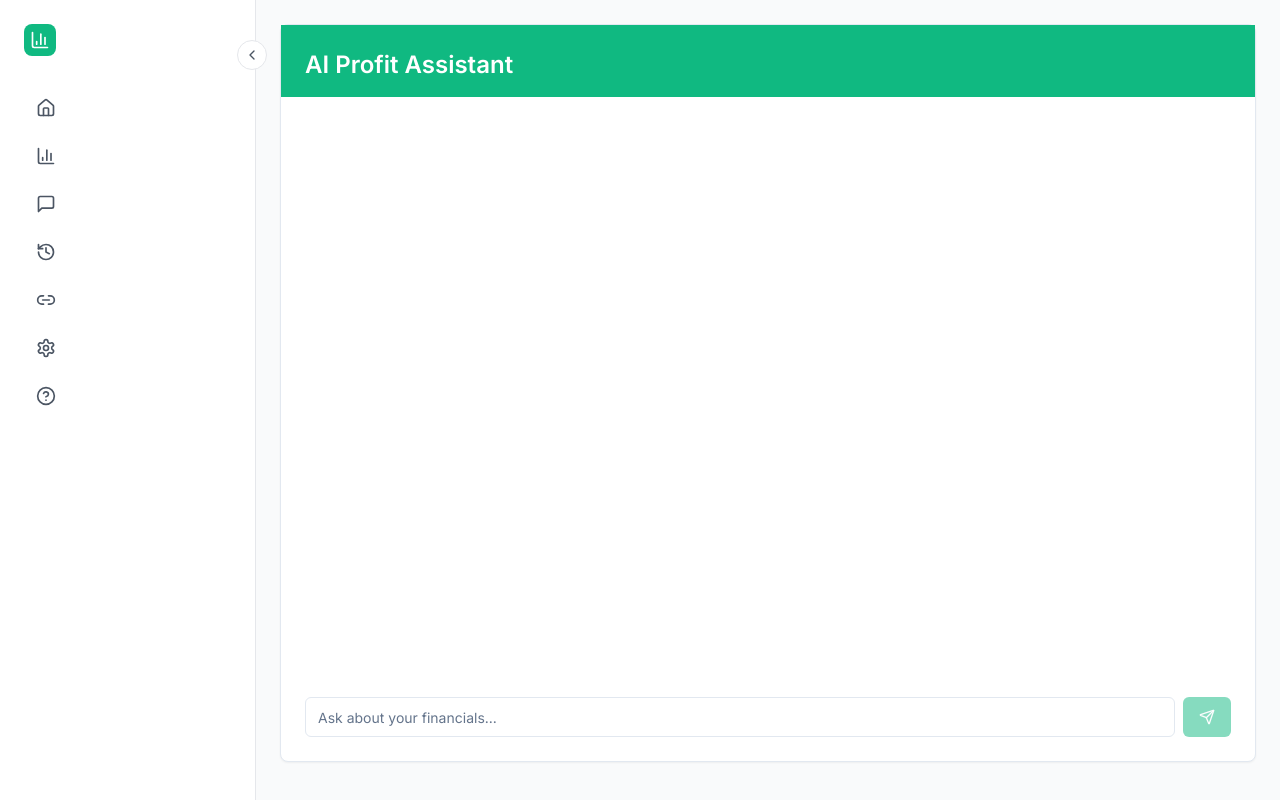
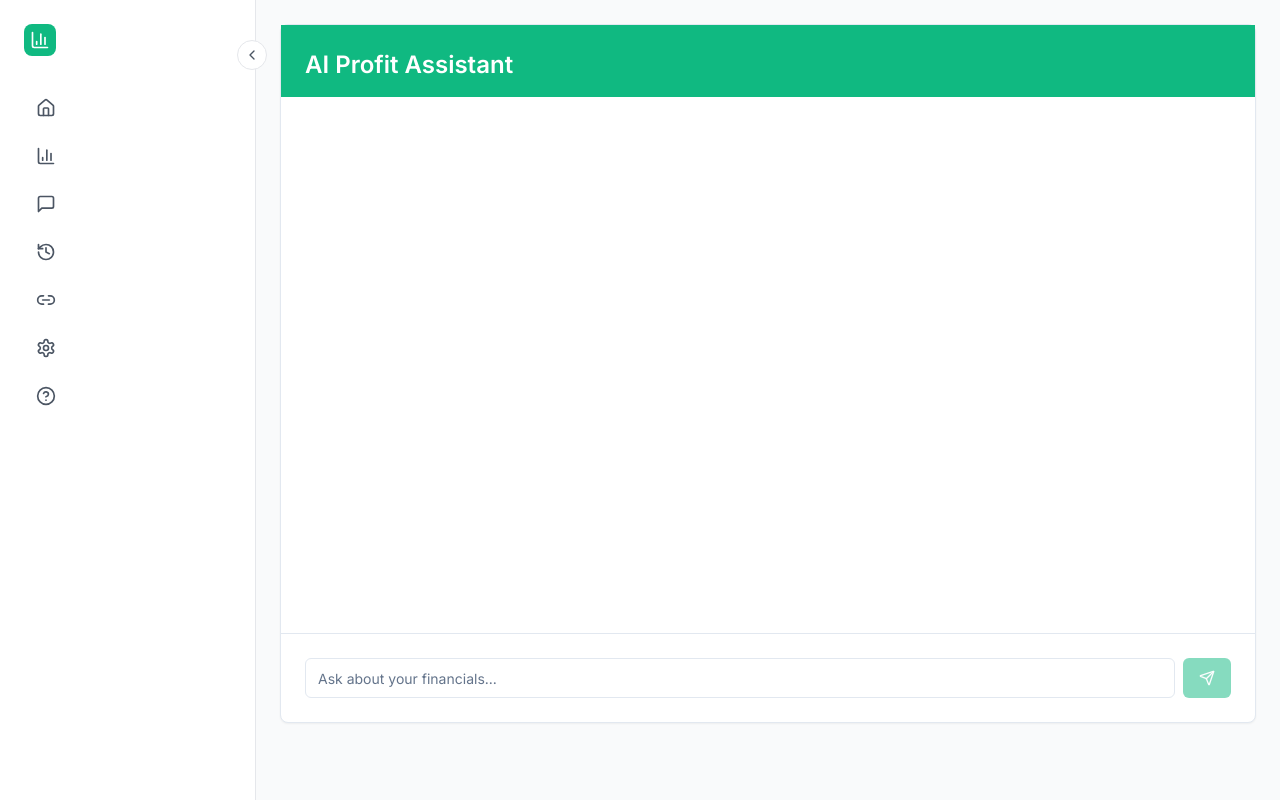
Before and after one commit to conbentley/profit-auditor-ai, a React (Vite) app: page /ai-profit-assistant in a window 1280 px wide. Built offline with nearby package versions, Linux system fonts and the light colour scheme.

Commit message:
Add margin between chat messages and input
Added a slight margin to the bottom of the last chat message to prevent overlap with the text input box. This improves the visual separation between messages and the input area.

```diff
--- a/src/pages/AIProfitChat.tsx
+++ b/src/pages/AIProfitChat.tsx
@@ -215,10 +215,10 @@ export default function AIProfitChat() {
 
             {/* Chat Messages */}
             <ScrollArea
-              className="h-[600px] px-4 md:px-6"
+              className="h-[calc(600px-4rem)] px-4 md:px-6"
               ref={scrollAreaRef}
             >
-              <div className="space-y-4 pt-4">
+              <div className="space-y-4 pt-4 pb-4">
                 {!isLoadingHistory && chatHistory?.messages?.map((message, index) => (
                   <ChatMessage key={index} role={message.role}>
                     {message.content}
@@ -235,7 +235,7 @@ export default function AIProfitChat() {
             </ScrollArea>
 
             {/* Chat Input */}
-            <div className="px-4 md:px-6 pb-4 md:pb-6">
+            <div className="px-4 md:px-6 py-4 md:py-6 border-t">
               <ChatInput
                 query={query}
                 setQuery={setQuery}
```
